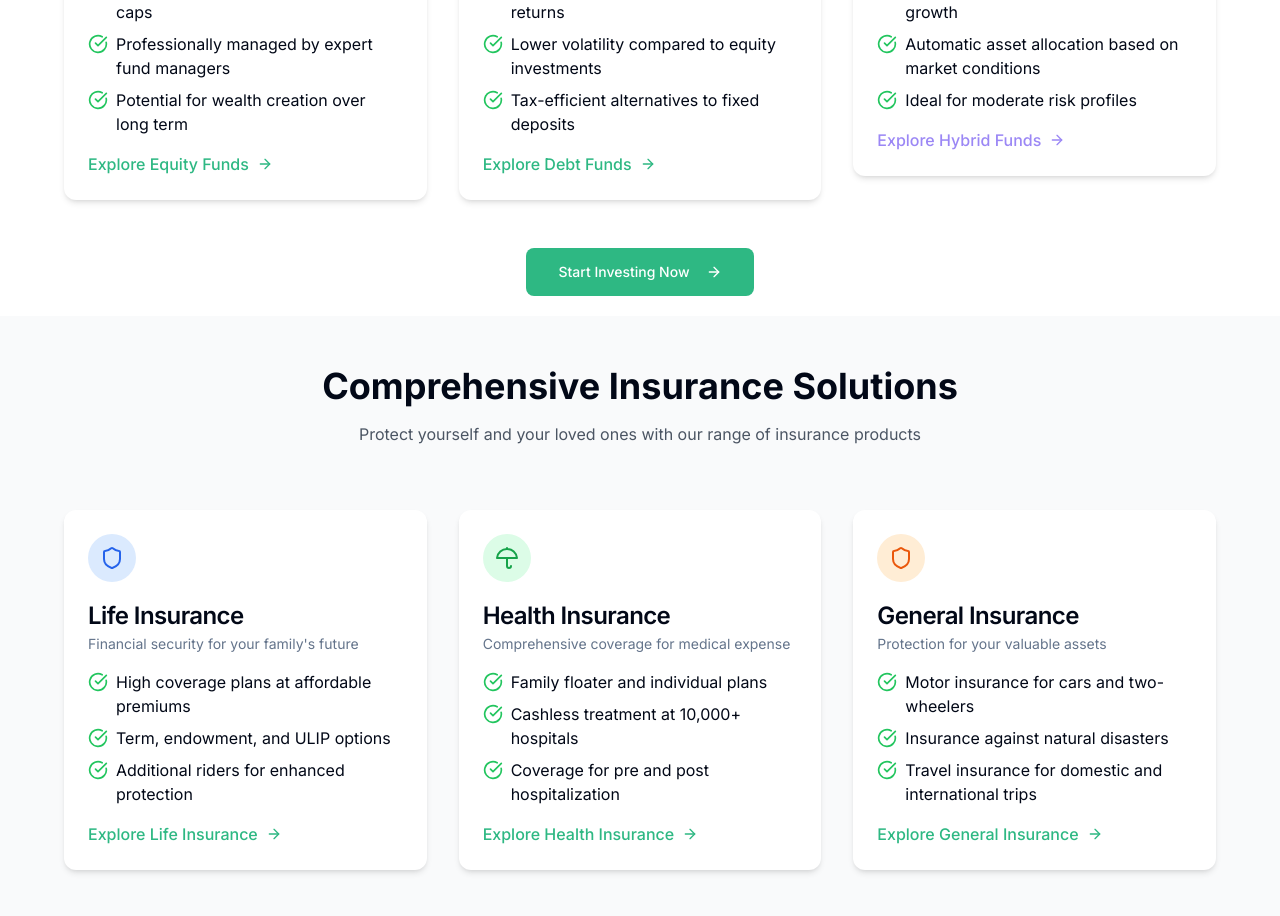
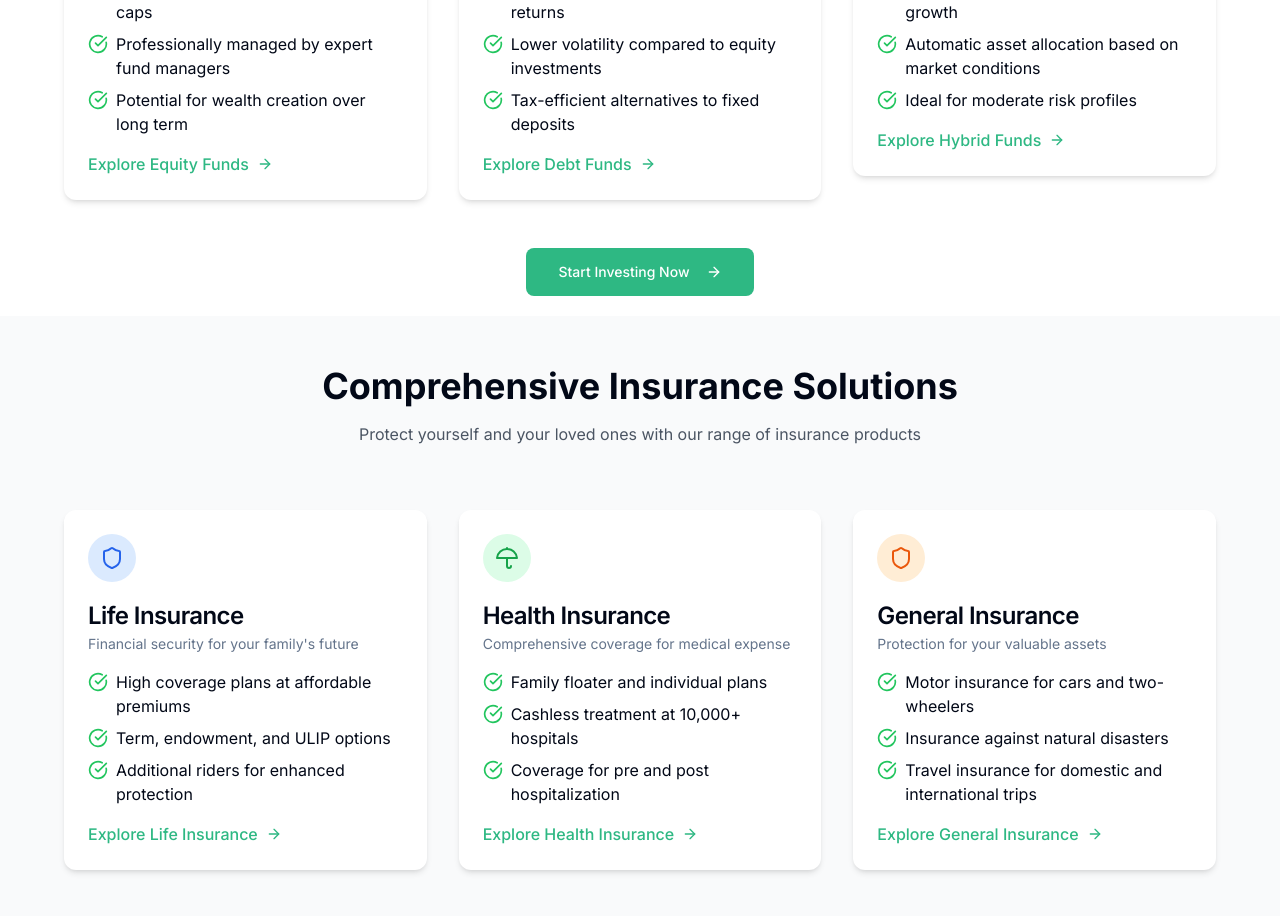
Before and after one commit to spyramf/MoneyBharat, a React (Vite) app: page / in a window 1280 px wide. Shown: the part 1684-2600 px from the top of the page. Built offline with nearby package versions, Linux system fonts and the light colour scheme.

Commit message:
Visual edit in Lovable
Edited UI in Lovable

```diff
--- a/src/pages/Index.tsx
+++ b/src/pages/Index.tsx
@@ -171,7 +171,7 @@ const Index = () => {
                   </ul>
                 </CardContent>
                 <CardFooter>
-                  <a href="/mutual-funds" className="text-fintech-purple hover:text-fintech-green transition-colors font-medium flex items-center">
+                  <a href="/mutual-funds" className="text-fintech-green hover:text-fintech-green transition-colors font-medium flex items-center">
                     Explore Hybrid Funds
                     <ArrowRight className="ml-2 h-4 w-4 transition-transform group-hover:translate-x-1" />
                   </a>
```
